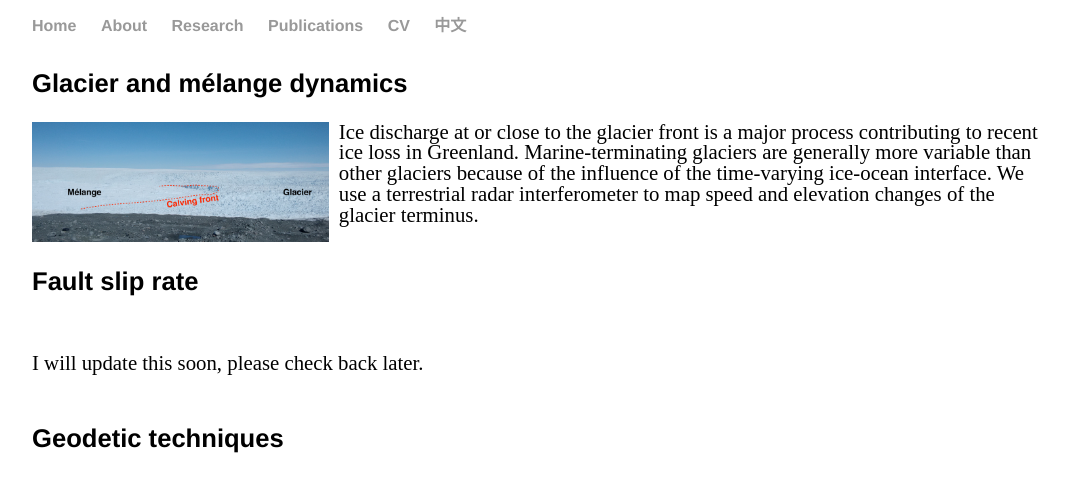
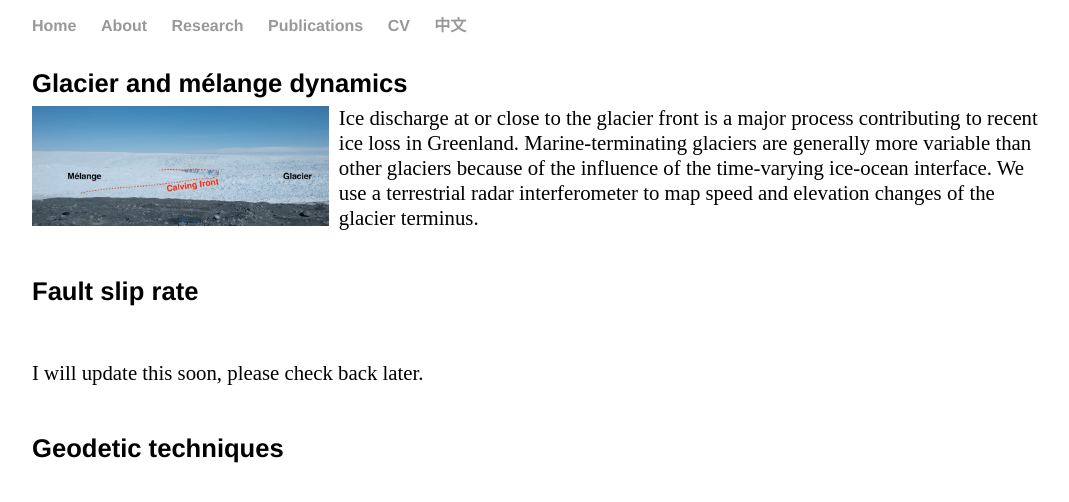
Before and after one commit to suruixie/suruixie.github.io, a Jekyll site: the page built from research/index.html, in a window 1280 px wide. Shown: the top 502 px of the page, without its empty margins (96-1165 px from the left). Built offline with Jekyll 4.4.1, drawn with Linux system fonts in a browser that asks for light colours.

Commit message:
Update index.html

```diff
--- a/research/index.html
+++ b/research/index.html
@@ -3,8 +3,8 @@ layout: default
 title: Surui's research
 ---
 <div class="research">
-	<h4 style="margin-bottom:0.1em;">Glacier and mélange dynamics </h4>
-	<p style="line-height:100%;">
+	<h4 style="margin-bottom:-0.5em;">Glacier and mélange dynamics </h4>
+	<p style="line-height:120%;">
 	<img src="../images/research_glacier.jpg" height="120" style="float:left; margin-left:0px; margin-right:10px; margin-top:0px;" />
 	Ice discharge at or close to the glacier front is a major process contributing to recent ice loss in Greenland.
 	Marine-terminating glaciers are generally more variable than other glaciers because of the influence of the time-varying ice-ocean interface.
```
